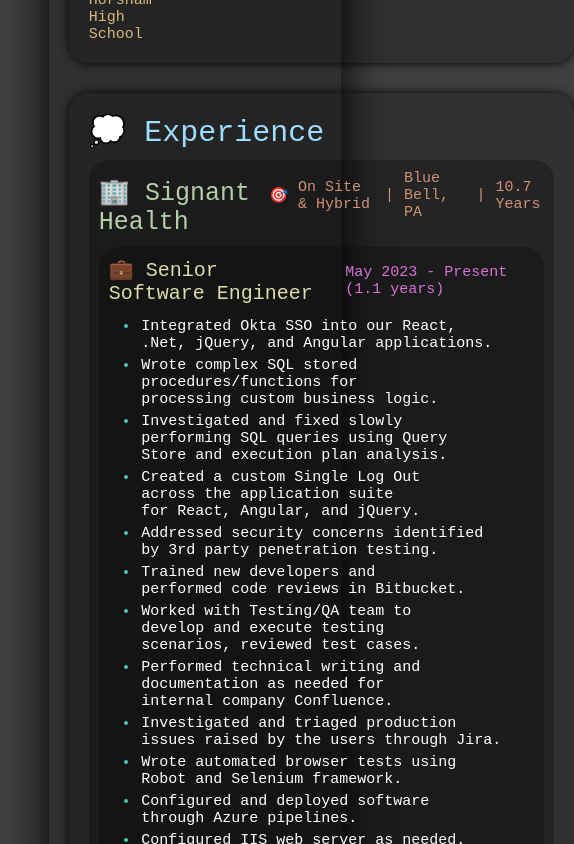
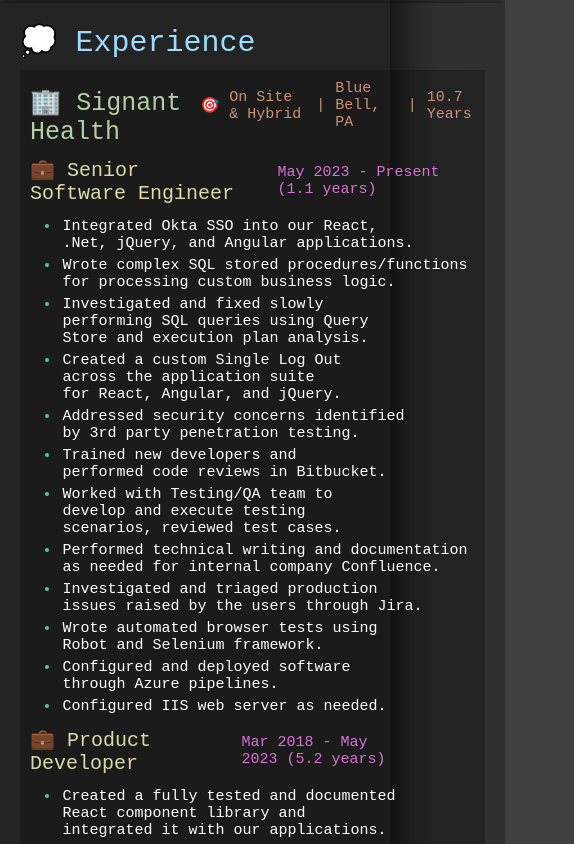
Before and after one commit to steveroof/resume, a React (Vite) app: page / in a window 390 px wide. Shown: the part 1156-2000 px from the top of the page, 574 px wide, since content can reach past the window. Built offline with nearby package versions, Linux system fonts and the light colour scheme.

Commit message:
responsive progress

```diff
--- a/src/assets/app.css
+++ b/src/assets/app.css
@@ -1,17 +1,17 @@
 .page {
-  max-width: 75vw;
+  max-width: var(--page-width);
   border-radius: var(--border-radius);
   background-color: var(--color-primary-translucent);
   display: flex;
   flex-direction: column;
   box-shadow: 0 0 5rem var(--color-shadow);
-  margin: 3rem;
+  margin: var(--page-margin);
   text-wrap: balance;
 
   main {
     display: grid;
     gap: 3rem;
-    padding: 2rem;
+    padding: var(--main-padding);
     grid-template-columns: var(--grid-template-columns);
   }
 }
--- a/src/assets/job.css
+++ b/src/assets/job.css
@@ -17,8 +17,8 @@
 }
 
 .job {
-  background-color: var(--color-primary-translucent);
-  padding: 1rem;
+  background-color: var(--job-card-bg);
+  padding: var(--job-card-padding);
 
   &:first-child {
     border-top-left-radius: var(--border-radius);
--- a/src/index.css
+++ b/src/index.css
@@ -67,10 +67,25 @@
   --flex-direction: column;
   --grid-template-columns: 1fr;
   --experience-span: 1;
-  @media (min-width: 100rem) {
+  --page-width: 75vw;
+  --page-margin: 3rem;
+  --main-padding: 2rem;
+  --job-card-padding: 1rem;
+  --job-card-bg: var(--color-primary-translucent);
+
+  @media screen and (min-width: 100rem) {
     --flex-direction: row;
     --grid-template-columns: 1fr 1fr 1fr;
     --experience-span: 3;
+  }
+
+  @media screen and (max-width: 50rem) {
+    --page-width: 100vw;
+    --page-margin: 0rem;
+    --main-padding: 0rem;
+    --border-radius: 0;
+    --job-card-padding: 0;
+    --job-card-bg: unset;
   }
 }
 
```
